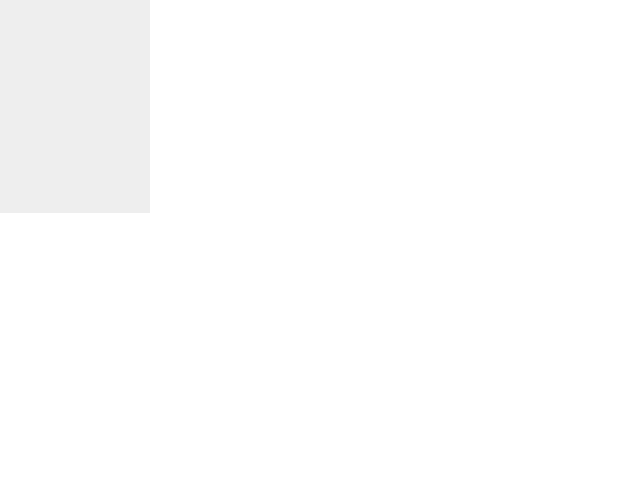
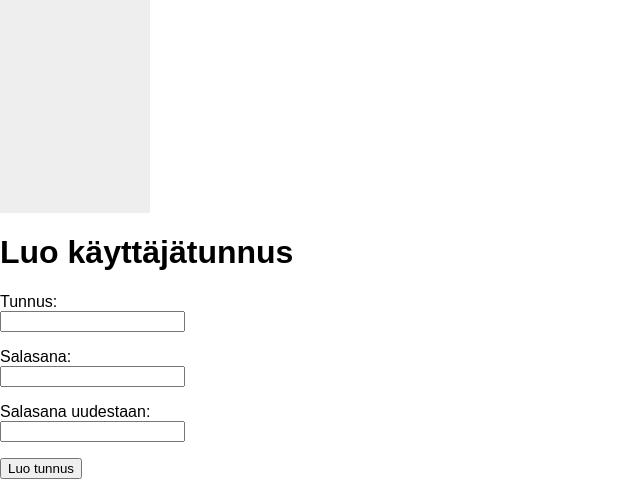
Before and after one commit to Mode-e/tikawe-sovellus, a Flask app: page /register in a window 1280 px wide. Shown: the part 701-1180 px from the top of the page, without its empty margins (0-640 px from the left). Before the commit the page ends 914 px from the top, so only its background shows below. Run offline with Flask 3, Linux system fonts and the light colour scheme.

Commit message:
Add register page

```diff
--- a/templates/register.html
+++ b/templates/register.html
@@ -1,4 +1,23 @@
 {% extends "layout.html" %}
+
 {% block content %}
 
+    <h1>Luo käyttäjätunnus</h1>
+
+    <form action="/create" method="post">
+        <p>
+        Tunnus: <br />
+        <input type="text" name="username" />
+        </p>
+        <p>
+        Salasana: <br />
+        <input type="password" name="password1" />
+        </p>
+        <p>
+        Salasana uudestaan: <br />
+        <input type="password" name="password2" />
+        </p>
+        <input type="submit" value="Luo tunnus" />
+    </form>
+
 {% endblock %}
```
